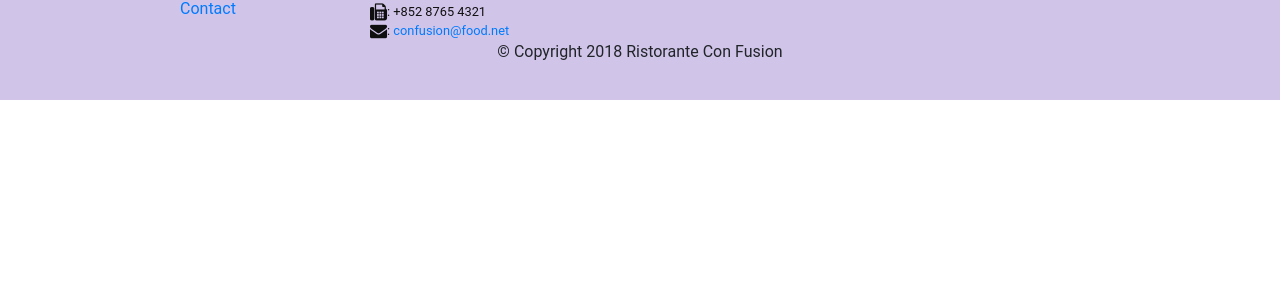
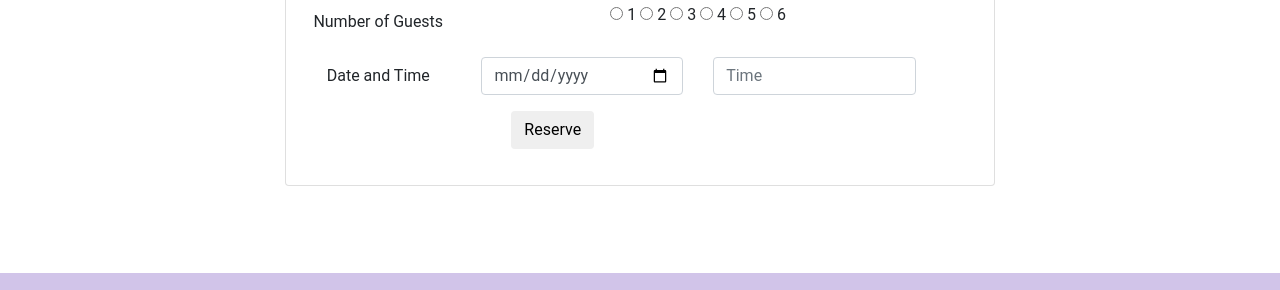
Before and after one commit to dongxiaohuang/bootstrap4, a website: page conFusion/index.html in a window 1280 px wide. Shown: the part 1661-1951 px from the top of the page. Before the commit the page ends 1761 px from the top, so only its background shows below. Drawn offline with nearby package versions, Linux system fonts and the light colour scheme.

Commit message:
assignment 2

```diff
--- a/conFusion/index.html
+++ b/conFusion/index.html
@@ -8,10 +8,10 @@
      <meta http-equiv="x-ua-compatible" content="ie=edge">
 
      <!-- Bootsrap CSS-->
-     <link rel = "stylesheet" href="node_modules/bootstrap/dist/css/bootstrap.min.css">
-     <link rel = "stylesheet" href="css/style.css" />
-     <link rel = "stylesheet" href="node_modules/font-awesome/css/font-awesome.min.css" />
-     <link rel = "stylesheet" href="node_modules/bootstrap-social/bootstrap-social.css" />
+     <link rel="stylesheet" href="node_modules/bootstrap/dist/css/bootstrap.min.css">
+     <link rel="stylesheet" href="css/style.css" />
+     <link rel="stylesheet" href="node_modules/font-awesome/css/font-awesome.min.css" />
+     <link rel="stylesheet" href="node_modules/bootstrap-social/bootstrap-social.css" />
      <title>Ristorante Con Fusion</title>
 </head>
 
@@ -49,9 +49,11 @@
                          <h1>Ristorante con Fusion</h1>
                          <p class="d-none d-sm-block">We take inspiration from the World's best cuisines, and create a unique fusion experience. Our lipsmacking creations will tickle your culinary senses!</p>
                     </div>
-                <div class="col-12 col-sm align-self-center text-center">
+                    <div class="col-12 col-sm-3 align-self-center text-center">
                          <img src="img/logo.png" class="img-fluid" />
                     </div>
+                    <div class="col-12 col-sm-3 align-self-center text-center">
+                         <a class="btn bg-primary text-white" href="#reserve">Click To reserve</a>
                     </div>
                </div>
      </header>
@@ -63,7 +65,7 @@
                </div>
                <div class="col col-sm order-sm-first col-md">
                     <div class="media">
-                      <img class="d-flex mr-3 img-thumbnail align-self-center" src="img/uthappizza.png" alt="uthappizza "/>
+                         <img class="d-flex mr-3 img-thumbnail align-self-center" src="img/uthappizza.png" alt="uthappizza " />
                          <div class="media-body">
                               <h2 class="mt-0">Uthappizza <span class="badge badge-danger">HOT</span><span class="badge badge-pill bg-secondary">$22</span></h2>
                               <p class="d-none d-sm-block">A unique combination of Indian Uthappam (pancake) and Italian pizza, topped with Cerignola olives, ripe vine cherry tomatoes, Vidalia onion, Guntur chillies and Buffalo Paneer.</p>
@@ -79,11 +81,11 @@
                </div>
                <div class="col col-sm col-md">
                     <div class="media">
-                      <img src="img/buffet.png" class="img-thumbnail d-flex align-self-center"/>
                          <div class="media-body">
-                           <h2>Weekend Grand Buffet</h2>
+                              <h2>Weekend Grand Buffet <span class="badge badge-danger"> New</span></h2>
                               <p class="d-none d-sm-block">Featuring mouthwatering combinations with a choice of five different salads, six enticing appetizers, six main entrees and five choicest desserts. Free flowing bubbly and soft drinks. All for just $19.99 per person </p>
                          </div>
+                         <img src="img/buffet.png" class="img-thumbnail d-flex align-self-center mr=0" />
                     </div>
                </div>
           </div>
@@ -96,15 +98,53 @@
                     <div class="media">
                          <img src="img/buffet.png" class="d-flex mr-3 img-thumbnail align-self-center" alt="albert" />
                          <div class="media-body">
-                           <h2 >Alberto Somayya</h2>
+                              <h2>Alberto Somayya</h2>
                               <h4>Executive Chef</h4>
                               <p class="d-none d-sm-block">Award winning three-star Michelin chef with wide International experience having worked closely with whos-who in the culinary world, he specializes in creating mouthwatering Indo-Italian fusion experiences. </p>
                          </div>
                     </div>
                </div>
           </div>
+
+     <div class="row row-content justify-content-center" id="reserve">
+          <div class=" col-12 col-sm-8 text-center">
+               <div class="card">
+                    <h3 class="card-header bg-primary">
+                         Reserve your seats
+                    </h3>
+                    <div class="card-body">
+                         <form>
+                              <div class="form-group row">
+                                   <label class="col-4 col-sm-3 col-form-label" for="no_guests">Number of Guests</label>
+                                   <div class="col col-sm-8">
+                                        <input type="radio" name="no_guests" value="1"/> 1
+                                        <input type="radio" name="no_guests" value="2"/> 2
+                                        <input type="radio" name="no_guests" value="3"/> 3
+                                        <input type="radio" name="no_guests" value="4"/> 4
+                                        <input type="radio" name="no_guests" value="5"/> 5
+                                        <input type="radio" name="no_guests" value="6"/> 6
                                    </div>
-
+                              </div>
+                              <div class="form-group row">
+                                   <label class="col-4 col-sm-3 col-form-label" for="res_date">Date and Time</label>
+                                   <div class="col-4">
+                                        <input class="form-control" type="date" placeholder="Date"/>
+                                   </div>
+                                   <div class="col-4">
+                                        <input class="form-control" type="datetime" placeholder="Time"/>
+                                   </div>
+                              </div>
+                              <div class="form-group row">
+                                   <div class="col-4 col-sm-3 offset-4 offset-sm-3">
+                                        <button class="btn">Reserve</button>
+                                   </div>
+                              </div>
+                         </form>
+                    </div>
+               </div>
+          </div>
+     </div>
+</div>
      <footer class="footer">
           <div class="container">
                <div class="row">
```
Also changed, not shown: conFusion/aboutus.html (+6 -1 lines), conFusion/contactus.html (+11 -7 lines). Lines whose indentation alone changed are shown as unchanged.
